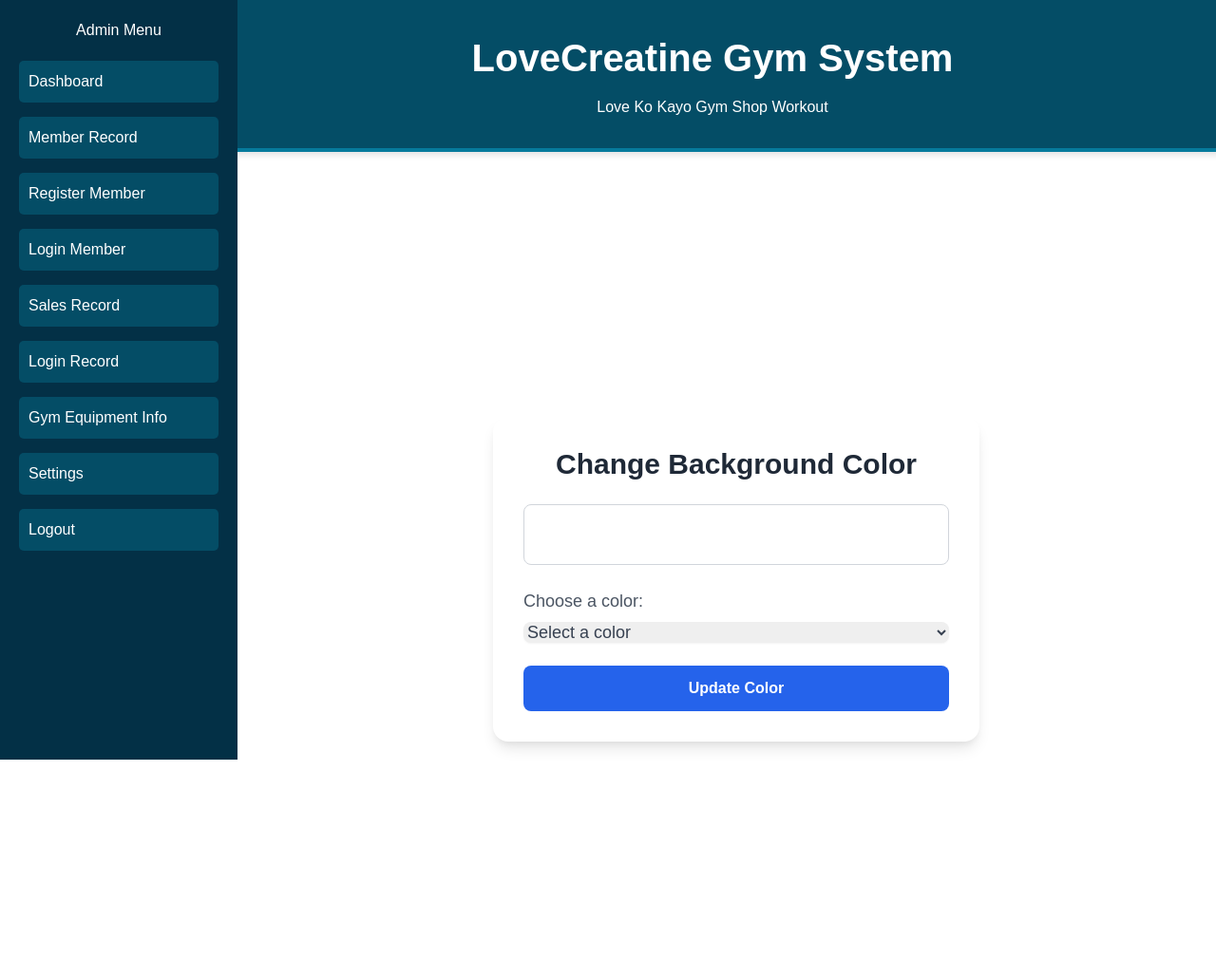
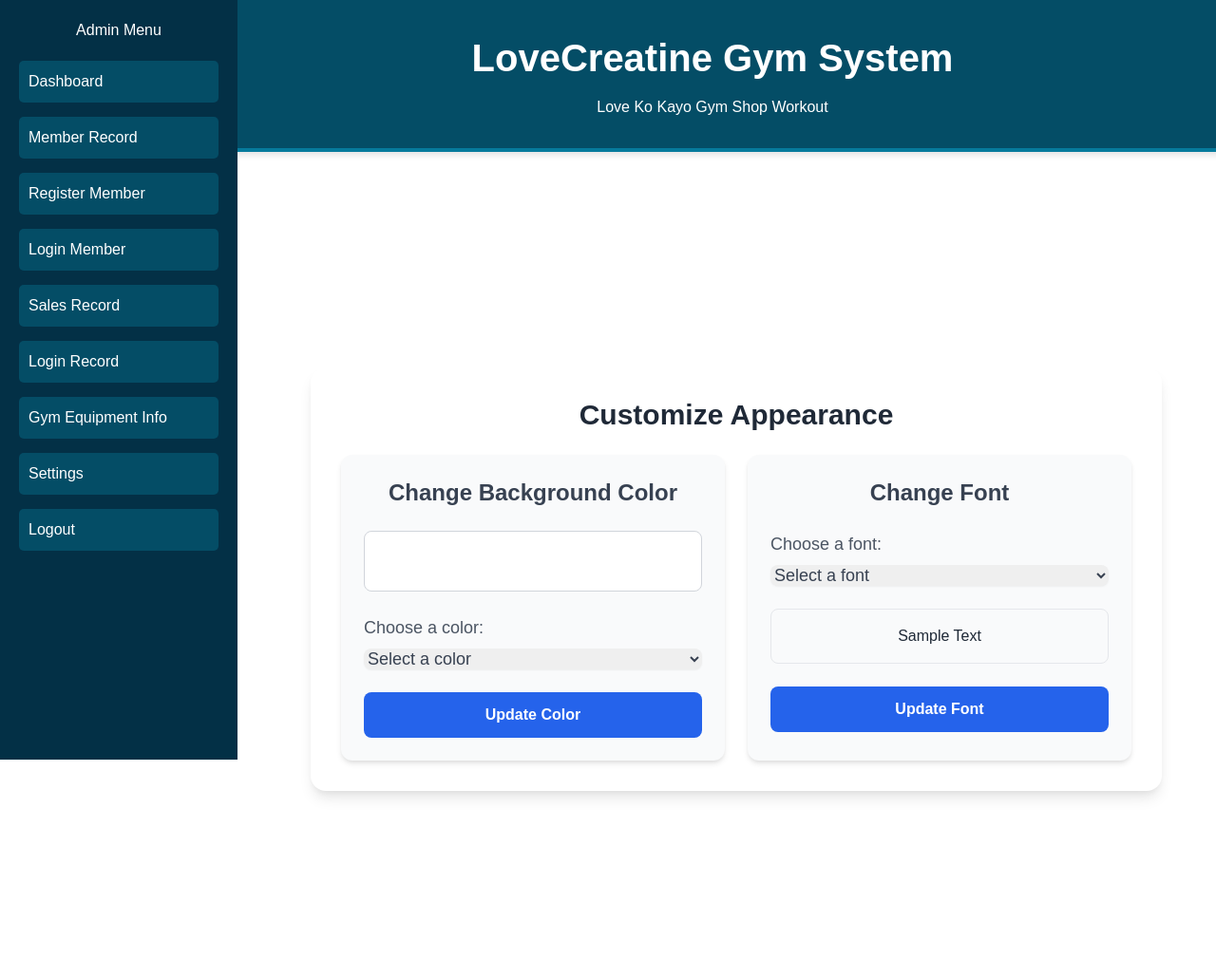
Before and after one commit to francisganapin/GymSystem2-Django, a Django app: template templates/color_background.html in a window 1280 px wide. Shown: the whole page at 95% size. Run offline with Django 4.2, Linux system fonts and the light colour scheme; the template is opened without the code that fills it, so the values that code supplies are empty.

Commit message:
2/1/2025 updated font and background-color settings

```diff
--- a/Update.txt
+++ b/Update.txt
@@ -1,4 +1,7 @@
 Change Log
+February 1,2025
+	We updated the setting of our system so that we can choose what color or font text we use
+
 
 January 30,2025
 	Updated successful membership register we could see the registered page successfully
--- a/gym_app_2/settings.py
+++ b/gym_app_2/settings.py
@@ -80,7 +80,8 @@ TEMPLATES = [
                 'django.template.context_processors.request',
                 'django.contrib.auth.context_processors.auth',
                 'django.contrib.messages.context_processors.messages',
-                'function_gym.setting_color_processor.background_color_context'
+                'function_gym.setting_color_processor.background_color_context',
+                'function_gym.setting_font_processor.font_family_context'
             ],
         },
     },
--- a/templates/base.html
+++ b/templates/base.html
@@ -22,7 +22,7 @@
         }
 
         body {
-            font-family: Arial, sans-serif;
+            font-family: {{ font_setting }};
             margin: 0;
             color: white;
         }
@@ -159,16 +159,19 @@
     </div>
 
     <div class="header">
+    <div style="font-family: {{ font_setting }};">
         <h1>LoveCreatine Gym System</h1>
         <p>Love Ko Kayo Gym Shop Workout</p>
     </div>
+    </div>
 
+    <div style="font-family: {{ font_setting }};">
     <div class="main-content">
         {% block content %}
         <!-- Main content goes here -->
         {% endblock %}
     </div>
-
+    </div>
 
 
 </body>
--- a/templates/color_background.html
+++ b/templates/color_background.html
@@ -1,25 +1,25 @@
 {% extends 'base.html' %}
 
 {% block content %}
-
 <div class="min-h-screen flex items-center justify-center py-10">
-    <div class="bg-white shadow-lg rounded-2xl p-8 w-full max-w-lg">
-        <h1 class="text-3xl font-bold text-gray-800 mb-6 text-center">Change Background Color</h1>
-        <div class="form-container">
+    <div class="bg-white shadow-lg rounded-2xl p-8 w-full max-w-4xl">
+        <h1 class="text-3xl font-bold text-gray-800 mb-6 text-center">Customize Appearance</h1>
+        <div class="flex flex-col md:flex-row gap-6">
+            <!-- Background Color Form -->
+            <div class="bg-gray-50 shadow-md rounded-xl p-6 flex-1">
+                <h2 class="text-2xl font-semibold text-gray-700 mb-4 text-center">Change Background Color</h2>
                 <form method="post" class="space-y-6">
                     {% csrf_token %}
                     <div>
-                    <!-- Display the selected color as a preview box -->
                         <div
                             class="w-full h-16 rounded-lg border border-gray-300 flex items-center justify-center text-white font-bold"
-                        style="background-color: {{ background_color }};"
+                            style="background-color: {{ selected_color.value|default:'white' }};"
                             id="color-preview"
                         >
-                        {{ background_color|default:"Select a color" }}
+                            {{ selected_color.value|default:"Select a color" }}
                         </div>
                     </div>
                     <div class="text-gray-700 text-lg">
-                    <!-- Render form with color options -->
                         <label for="id_color" class="block mb-2 text-gray-600">Choose a color:</label>
                         <select
                             id="id_color"
@@ -27,8 +27,9 @@
                             class="form-select block w-full mt-1 rounded-lg border-gray-300 shadow-sm focus:ring focus:ring-blue-300"
                         >
                             <option value="" data-value="">Select a color</option>
-                        {% for color in form.fields.color.queryset %}
-                            <option value="{{ color.id }}" data-value="{{ color.value }}">
+                            {% for color in color_form.fields.color.queryset %}
+                                <option value="{{ color.id }}" data-value="{{ color.value }}"
+                                    {% if selected_color and selected_color.id == color.id %} selected {% endif %}>
                                     {{ color.name }}
                                 </option>
                             {% endfor %}
@@ -36,14 +37,58 @@
                     </div>
                     <button
                         type="submit"
+                        name="color_submit"
                         class="w-full bg-blue-600 hover:bg-blue-700 text-white font-semibold py-3 px-6 rounded-lg focus:outline-none focus:ring-2 focus:ring-blue-400 focus:ring-offset-2 focus:ring-offset-gray-100"
                     >
                         Update Color
                     </button>
                 </form>
             </div>
+
+            <!-- Font Change Form -->
+            <div class="bg-gray-50 shadow-md rounded-xl p-6 flex-1">
+                <h2 class="text-2xl font-semibold text-gray-700 mb-4 text-center">Change Font</h2>
+                <form method="post" class="space-y-6">
+                    {% csrf_token %}
+                    <div class="text-gray-700 text-lg">
+                        <label for="id_font" class="block mb-2 text-gray-600">Choose a font:</label>
+                        <select
+                            id="id_font"
+                            name="font"
+                            class="form-select block w-full mt-1 rounded-lg border-gray-300 shadow-sm focus:ring focus:ring-blue-300"
+                            onchange="updateFontPreview(this)"
+                        >
+                            <option value="" data-value="">Select a font</option>
+                            {% for font in font_form.fields.font.queryset %}
+                                <option value="{{ font.id }}" data-value="{{ font.value }}">
+                                    {{ font.name }}
+                                </option>
+                            {% endfor %}
+                        </select>
+                    </div>
+
+                    <!-- Font Preview -->
+                    <div
+                        id="font-preview"
+                        class="text-center p-4 mt-4 border rounded-lg text-gray-800"
+                        style="font-family: {{ selected_font.value|default:'Arial' }};"
+                    >
+                        Sample Text
+                    </div>
+
+                    <button
+                        type="submit"
+                        name="font_submit"
+                        class="w-full bg-blue-600 hover:bg-blue-700 text-white font-semibold py-3 px-6 rounded-lg focus:outline-none focus:ring-2 focus:ring-blue-400 focus:ring-offset-2 focus:ring-offset-gray-100"
+                    >
+                        Update Font
+                    </button>
+                </form>
             </div>
         </div>
+    </div>
+</div>
+
 
 <script>
     // JavaScript to update the background color preview
@@ -60,8 +105,18 @@
         // Print selected color in console (or handle it as needed)
         console.log(`${colorName} (${colorValue})`);
     });
-</script>
 
 
 
+
+</script>
+
+<script>
+function updateFontPreview(selectElement) {
+    var selectedOption = selectElement.options[selectElement.selectedIndex];
+    var fontValue = selectedOption.getAttribute("data-value");
+    document.getElementById("font-preview").style.fontFamily = fontValue;
+}
+</script>
+
 {% endblock %}
```
Also changed, not shown: function_gym/forms.py (+14 -1 lines), function_gym/models.py (+13 -0 lines), function_gym/setting_font_processor.py (added, +9 -0 lines), function_gym/views.py (+34 -22 lines), input_mysql/setting_color_table - Copy.py (added, +58 -0 lines), input_mysql/setting_font_table.py (added, +58 -0 lines), media/images/25b4b0a197b0af748b3f95f38e9ffb09.webp (added). Lines whose indentation alone changed are shown as unchanged.
